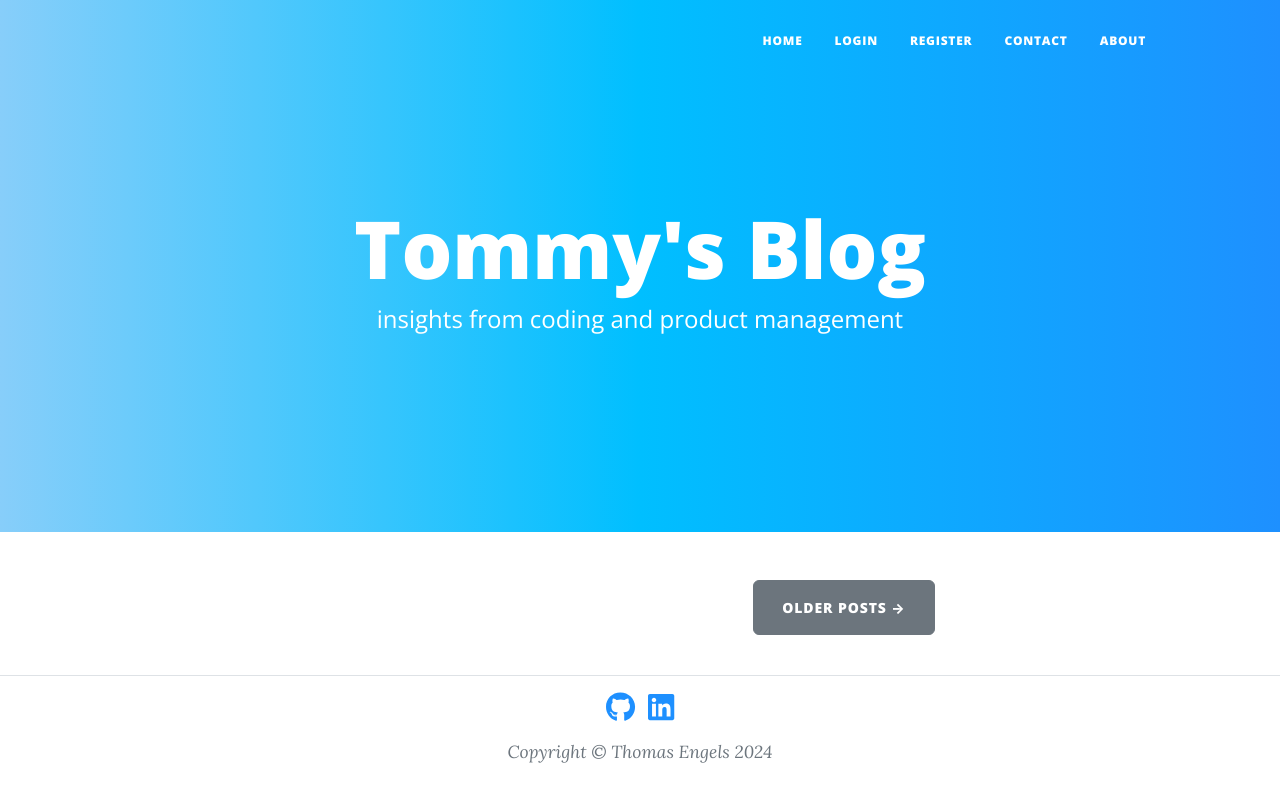
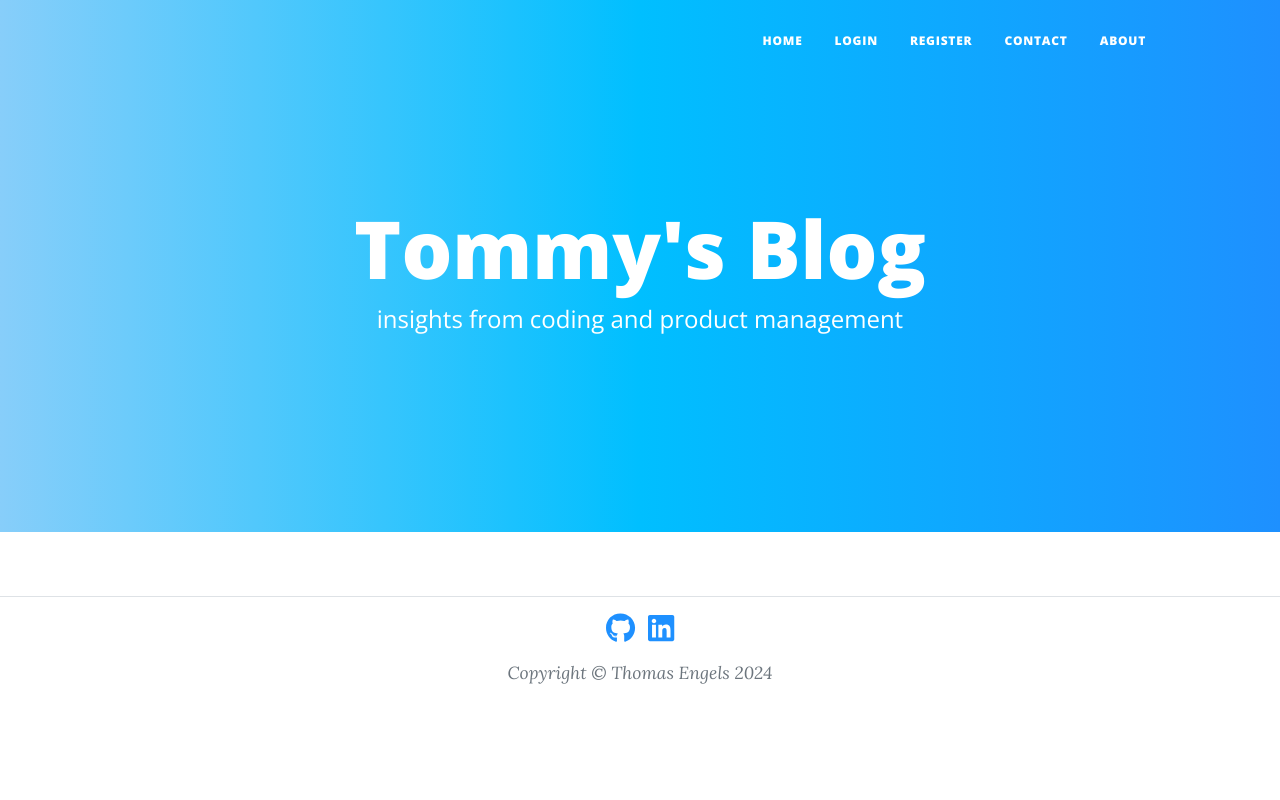
Before and after one commit to thomas-engels/my_blog, a Flask app: page / in a window 1280 px wide. Run offline with Flask 3, Linux system fonts and the light colour scheme; data that the repository does not hold is empty; some libraries are stand-ins or nearby versions.

Commit message:
Remove unused button

```diff
--- a/templates/index.html
+++ b/templates/index.html
@@ -71,9 +71,9 @@
       {% endif %}
 
       <!-- Pager-->
-      <div class="d-flex justify-content-end mb-4">
-        <a class="btn btn-secondary text-uppercase" href="#!">Older Posts →</a>
-      </div>
+<!--      <div class="d-flex justify-content-end mb-4">-->
+<!--        <a class="btn btn-secondary text-uppercase" href="#!">Older Posts →</a>-->
+<!--      </div>-->
     </div>
   </div>
 </div>
```
